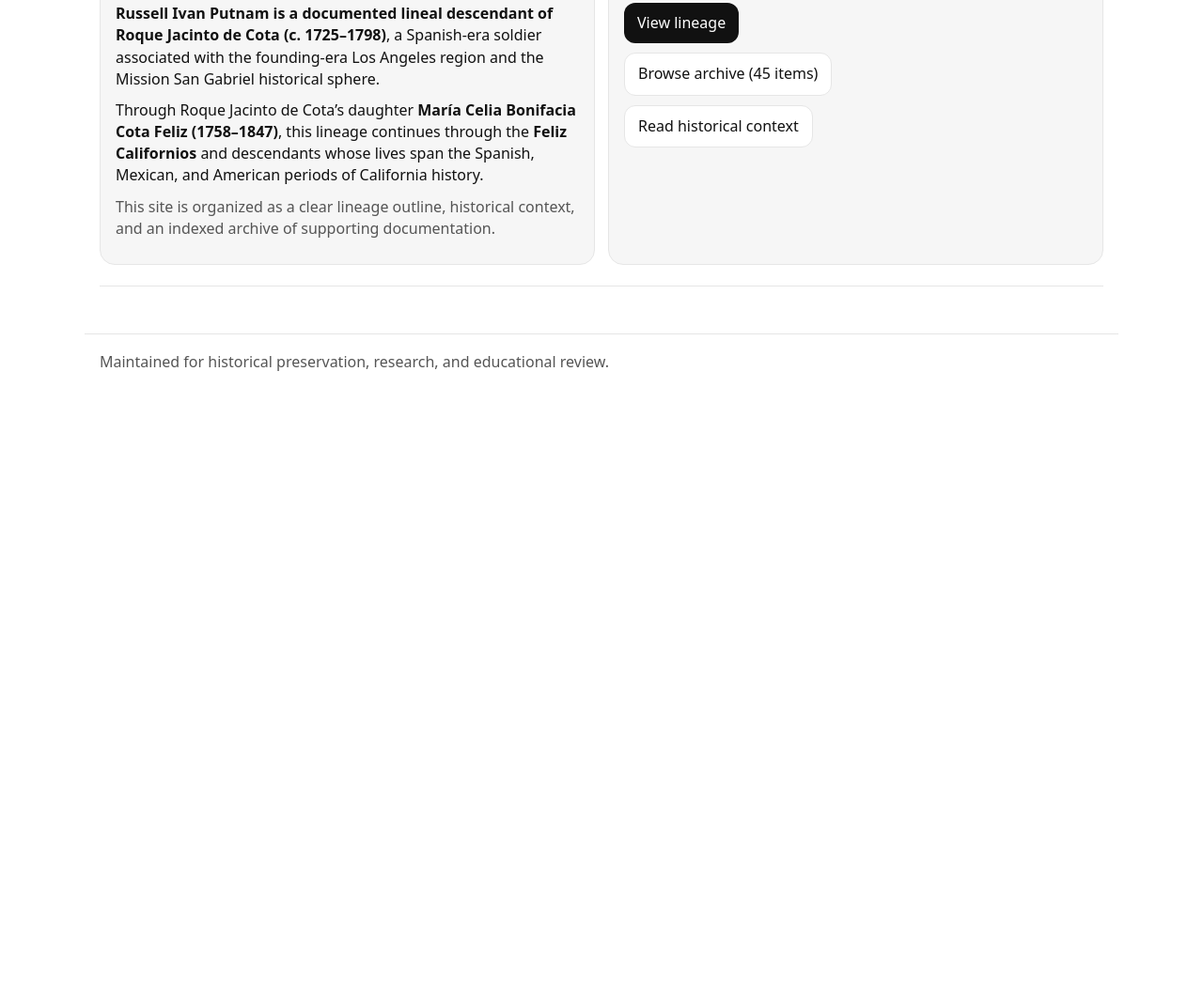
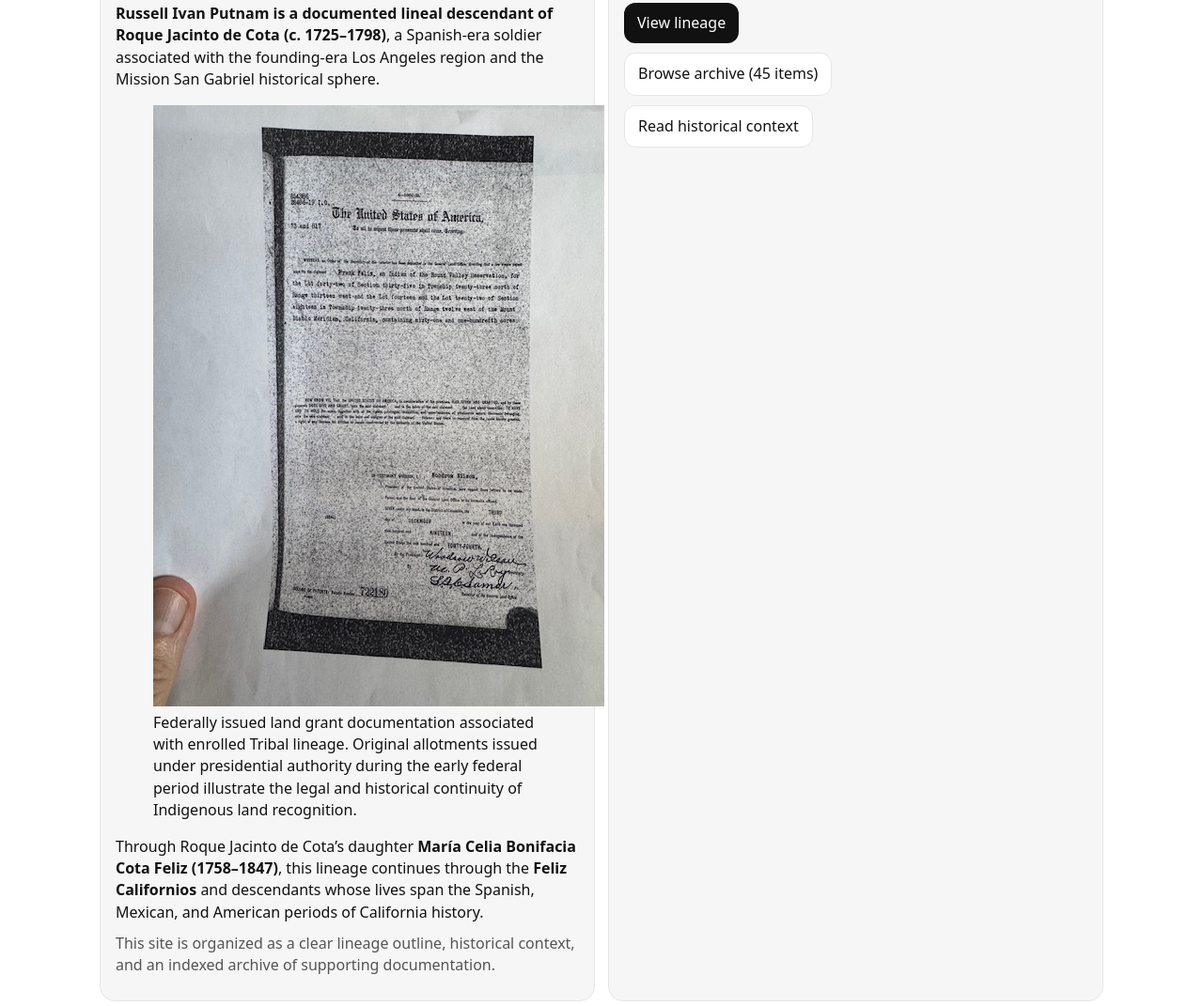
Before and after one commit to russferrparts-wq/russell-ivan-putnam, a plain HTML site: page index.html in a window 1280 px wide. Shown: the part 285-1356 px from the top of the page at 94% size. Before the commit the page ends 800 px from the top, so only its background shows below. Drawn offline with Linux system fonts and the light colour scheme; a script that the page names is missing.

Commit message:
Update index.html

```diff
--- a/index.html
+++ b/index.html
@@ -41,7 +41,15 @@
   <div class="card">
     <h2 style="margin-top:0">Executive Summary</h2>
     <p><strong>Russell Ivan Putnam is a documented lineal descendant of Roque Jacinto de Cota (c. 1725–1798)</strong>, a Spanish‑era soldier associated with the founding‑era Los Angeles region and the Mission San Gabriel historical sphere.</p>
-    <p>Through Roque Jacinto de Cota’s daughter <strong>María Celia Bonifacia Cota Feliz (1758–1847)</strong>, this lineage continues through the <strong>Feliz Californios</strong> and descendants whose lives span the Spanish, Mexican, and American periods of California history.</p>
+    <figure class="executive-image">
+  <img src="IMG_9184.jpg" alt="Federally recognized tribal land grant document bearing presidential authority">
+  <figcaption>
+    Federally issued land grant documentation associated with enrolled Tribal lineage.
+    Original allotments issued under presidential authority during the early federal period
+    illustrate the legal and historical continuity of Indigenous land recognition.
+  </figcaption>
+</figure>
+<p>Through Roque Jacinto de Cota’s daughter <strong>María Celia Bonifacia Cota Feliz (1758–1847)</strong>, this lineage continues through the <strong>Feliz Californios</strong> and descendants whose lives span the Spanish, Mexican, and American periods of California history.</p>
     <p class="muted">This site is organized as a clear lineage outline, historical context, and an indexed archive of supporting documentation.</p>
   </div>
 
```
